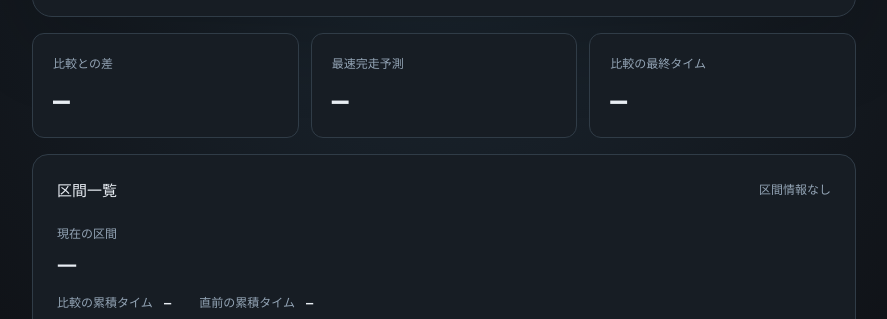
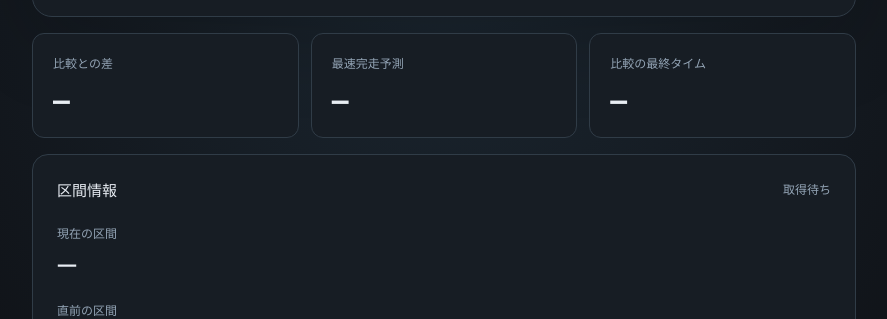
Before and after one commit to Nanahuse/LiveSplit.WebLayout, a website built with Vite: page index.html in a window 1280 px wide. Shown: the part 481-800 px from the top of the page, without its empty margins (196-1083 px from the left). Built offline with nearby package versions, Linux system fonts and the light colour scheme; no server answers.

Commit message:
Show legacy split details and explain waiting state

```diff
--- a/index.html
+++ b/index.html
@@ -23,8 +23,10 @@
         <div><span id="final-label">比較の最終タイム</span><strong id="final-time">—</strong></div>
       </section>
       <section class="split-card" aria-label="区間情報">
-        <div class="split-heading"><h2>区間一覧</h2><span id="split-progress">区間情報なし</span></div>
+        <div class="split-heading"><h2>区間情報</h2><span id="split-progress">取得待ち</span></div>
         <div class="current-split"><span>現在の区間</span><strong id="current-split">—</strong></div>
+        <div class="current-split"><span>直前の区間</span><strong id="previous-split">—</strong></div>
+        <p class="readout-note" id="split-note"></p>
         <div class="split-times"><span>比較の累積タイム <b id="split-target">—</b></span><span>直前の累積タイム <b id="last-split">—</b></span></div>
         <ol id="splits"></ol>
         <div class="run-counts"><span>挑戦回数 <b id="attempts">—</b></span><span>完走回数 <b id="completed">—</b></span></div>
--- a/src/readout.ts
+++ b/src/readout.ts
@@ -2,7 +2,7 @@ import { formatTime } from './timer.ts';
 import type { ReadCommand } from './timer.ts';
 
 const commands: ReadCommand[] = [
-  'getcurrenttimerphase', 'getsplitindex', 'getcurrentsplitname', 'getdelta',
+  'getcurrenttimerphase', 'getsplitindex', 'getcurrentsplitname', 'getprevioussplitname', 'getdelta',
   'getcomparisonsplittime', 'getlastsplittime', 'getbestpossibletime', 'getfinaltime',
   'getgamename', 'getcategoryname', 'gettimingmethod', 'getcomparisonname',
   'getattemptcount', 'getcompletedcount', 'getsplitcount',
@@ -68,10 +68,28 @@ export function displayTime(value?: string, delta = false): string {
   return `${delta && !time.whole.startsWith('-') ? '+' : ''}${time.whole}${time.fraction}`;
 }
 
+export function splitSummary(run: RunReadout) {
+  const phase = run.values.get('getcurrenttimerphase');
+  const index = Number(run.values.get('getsplitindex') ?? -1);
+  const waiting = phase === 'NotRunning';
+  const ended = phase === 'Ended';
+  return {
+    current: waiting ? '開始待ち' : ended ? 'すべての区間が終了' : run.values.get('getcurrentsplitname') ?? '—',
+    previous: waiting ? '—' : run.values.get('getprevioussplitname') ?? '—',
+    progress: run.count ? `${ended ? run.count : Math.max(0, Math.min(index, run.count))} / ${run.count} 区間終了`
+      : waiting ? '開始待ち' : ended ? '完走' : index >= 0 ? `第 ${index + 1} 区間` : '取得待ち',
+    note: [
+      waiting ? 'LiveSplit で計測を開始すると現在区間が表示されます。' : '',
+      run.unavailable.has('getsplitcount') ? '全区間一覧はこのサーバーから取得できません。現在・直前区間と累積タイムを表示します。' : '',
+    ].filter(Boolean).join(' '),
+  };
+}
+
 export function renderReadout(run: RunReadout) {
   const set = (id: string, text: string) => { document.getElementById(id)!.textContent = text; };
   const get = (command: ReadCommand) => run.values.get(command);
   const phase = get('getcurrenttimerphase');
+  const summary = splitSummary(run);
   const phases: Record<string, string> = { NotRunning: '待機中', Running: '計測中', Paused: '一時停止', Ended: '完走' };
   set('phase', phases[phase ?? ''] ?? '—');
   set('game', get('getgamename') ?? 'ゲーム情報未取得');
@@ -81,7 +99,9 @@ export function renderReadout(run: RunReadout) {
   set('comparison', get('getcomparisonname') ?? '—');
   set('attempts', get('getattemptcount') ?? '—');
   set('completed', get('getcompletedcount') ?? '—');
-  set('current-split', phase === 'Ended' ? 'すべての区間が終了' : get('getcurrentsplitname') ?? '—');
+  set('current-split', summary.current);
+  set('previous-split', summary.previous);
+  set('split-note', summary.note);
   set('delta', displayTime(get('getdelta'), true));
   document.getElementById('delta')!.dataset.sign = get('getdelta')?.startsWith('-') ? 'ahead' : get('getdelta') ? 'behind' : '';
   set('split-target', displayTime(get('getcomparisonsplittime')));
@@ -90,7 +110,7 @@ export function renderReadout(run: RunReadout) {
   set('final-time', displayTime(get('getfinaltime')));
   set('final-label', phase === 'Ended' ? '完走タイム' : '比較の最終タイム');
   const index = Number(get('getsplitindex') ?? -1);
-  set('split-progress', run.count ? `${phase === 'Ended' ? run.count : Math.max(0, Math.min(index, run.count))} / ${run.count} 区間終了` : '区間情報なし');
+  set('split-progress', summary.progress);
   const list = document.getElementById('splits')!;
   const signature = JSON.stringify([index, phase, run.count, [...run.names]]);
   if (list.dataset.signature === signature) return;
--- a/src/timer.ts
+++ b/src/timer.ts
@@ -1,7 +1,7 @@
 // LiveSplit uses the constant TimeSpan format: [-][d.]hh:mm:ss[.fffffff].
 export interface TimerDisplay { whole: string; fraction: string }
 export type ConnectionStatus = 'connecting' | 'connected' | 'disconnected';
-export type ReadCommand = 'getgamename' | 'getcategoryname' | 'getcurrenttimerphase' | 'gettimingmethod' | 'getcomparisonname' | 'getattemptcount' | 'getcompletedcount' | 'getsplitcount' | 'getsplitindex' | 'getcurrentsplitname' | 'getcomparisonsplittime' | 'getlastsplittime' | 'getdelta' | 'getbestpossibletime' | 'getfinaltime' | `getsplitname ${number}`;
+export type ReadCommand = 'getgamename' | 'getcategoryname' | 'getcurrenttimerphase' | 'gettimingmethod' | 'getcomparisonname' | 'getattemptcount' | 'getcompletedcount' | 'getsplitcount' | 'getsplitindex' | 'getcurrentsplitname' | 'getprevioussplitname' | 'getcomparisonsplittime' | 'getlastsplittime' | 'getdelta' | 'getbestpossibletime' | 'getfinaltime' | `getsplitname ${number}`;
 export type TimerSocket = Pick<WebSocket, 'onopen' | 'onmessage' | 'onerror' | 'onclose' | 'send' | 'close'>;
 interface ConnectionOptions {
   onTime: (time: TimerDisplay) => void;
```
Also changed, not shown: tests/live.integration.ts (+1 -1 lines), tests/mock-server.ts (+1 -1 lines), tests/readout.test.ts (+23 -1 lines), README.md.
